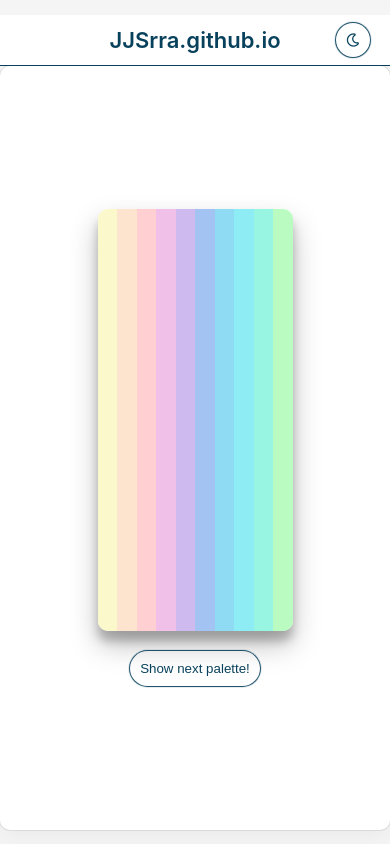
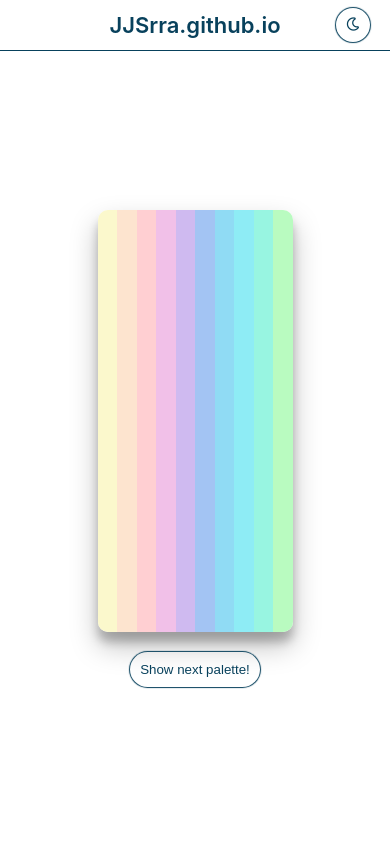
Before and after one commit to JJSrra/JJSrra.github.io, a React (Create React App) app: page /palette-display in a window 390 px wide. Built offline with nearby package versions, Linux system fonts and the light colour scheme.

Commit message:
Improves responsive design

```diff
--- a/src/components/App/App.scss
+++ b/src/components/App/App.scss
@@ -25,7 +25,8 @@
   min-height: calc(90vh - 30px);
 
   @media screen and (max-width: $breakpoint-mobile) {
-    min-height: calc(100vh - 50px - 30px);
+    @include rounded-corners(0px);
+    min-height: calc(100vh - 50px);
     margin: 0;
   }
 }
--- a/src/components/Header/Header.scss
+++ b/src/components/Header/Header.scss
@@ -23,6 +23,7 @@ header {
 
     .change-theme-button {
         @include box(40px);
+        @include flex-center;
         position: absolute;
         right: 20px;
 
```
